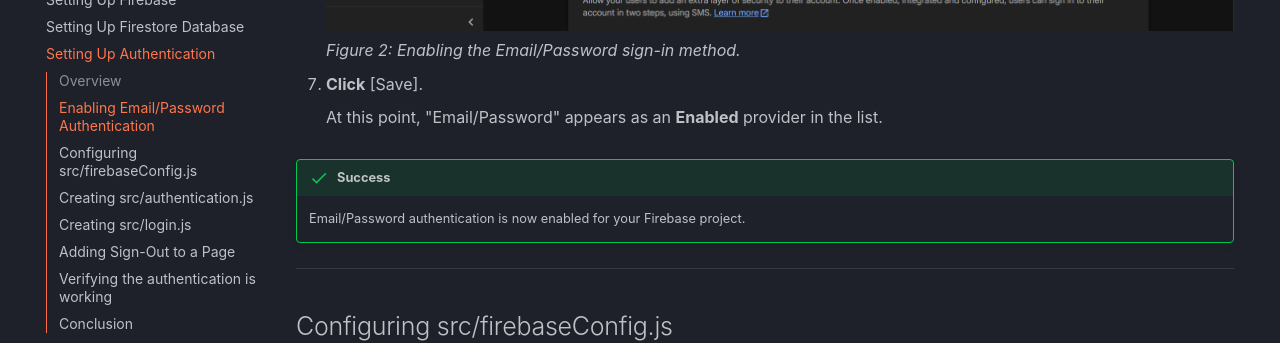
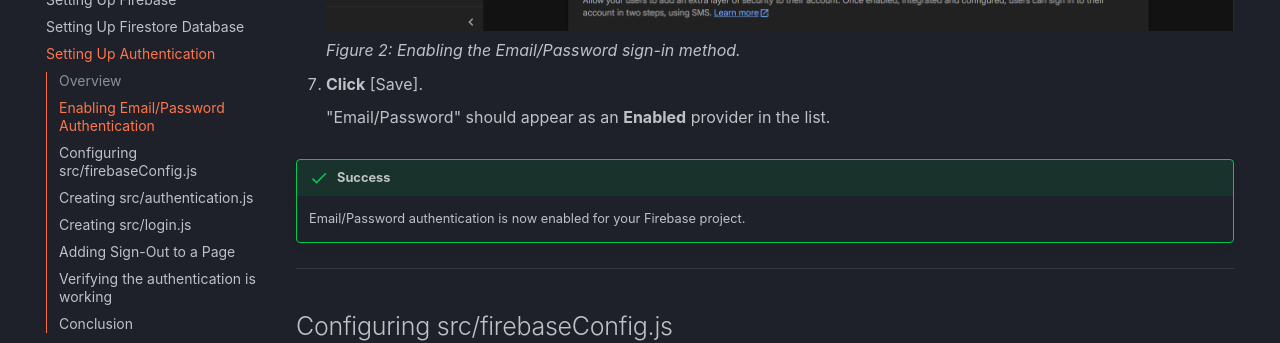
Before and after one commit to jameeel01/MKDOCS, an MkDocs documentation site: the page built from docs/task3_authentication.md, in a window 1280 px wide and 900 px high, scrolled down 1934 px. Shown: the part 153-496 px from the top of the window. Built offline with MkDocs 1.6.1 and Material for MkDocs 9.7.7, drawn with Linux system fonts in a browser that asks for light colours; some web fonts are replaced.

Commit message:
Fix grammar errors in step 7 of enabling authentication in task3

```diff
--- a/docs/task3_authentication.md
+++ b/docs/task3_authentication.md
@@ -43,7 +43,7 @@
 
 7. **Click** [Save].
 
-    At this point, "Email/Password" appears as an **Enabled** provider in the list.
+    "Email/Password" should appear as an **Enabled** provider in the list.
 
 !!! success
     Email/Password authentication is now enabled for your Firebase project.
```
